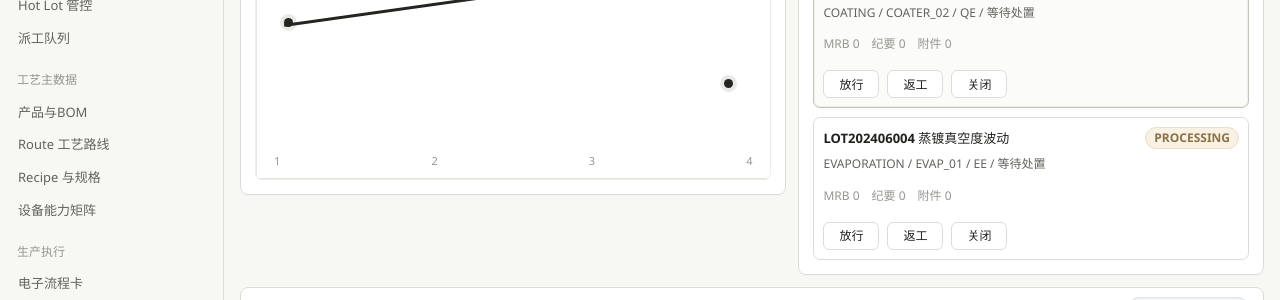
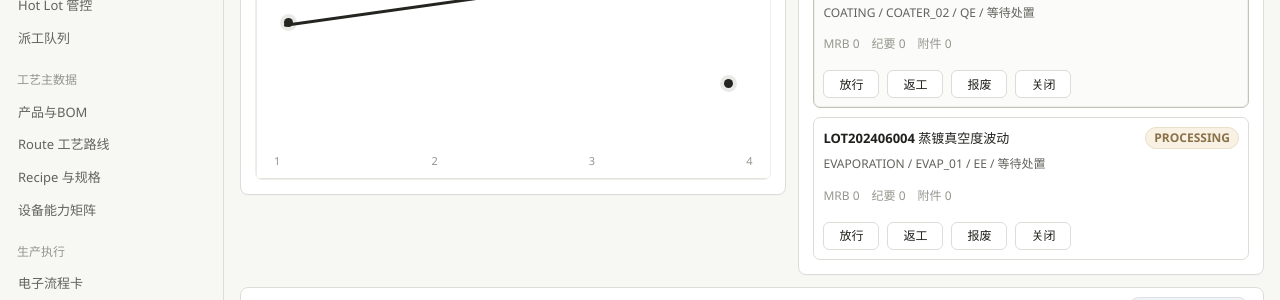
Before and after one commit to FanWenHuiChina/smartdisplay-mes, a Vue app in the folder smartdisplay-mes-ui/: page /quality in a window 1280 px wide. Shown: the part 383-683 px from the top of the page. Built offline with nearby package versions, Linux system fonts and the light colour scheme; no server answers; sample sign-in values are in the browser's storage.

Commit message:
feat: add quality mrb scrap action

```diff
--- a/smartdisplay-mes-ui/scripts/verify-frontend-contract.mjs
+++ b/smartdisplay-mes-ui/scripts/verify-frontend-contract.mjs
@@ -273,6 +273,10 @@ const masterView = read('src/views/master/index.vue')
 check('page:views/master/index.vue:bom-change-validation-file', masterView.includes('validationFileName') && masterView.includes('validationFileHash'), 'BOM change submit must carry substitute validation attachment metadata')
 check('page:views/master/index.vue:bom-change-attachment-count', masterView.includes('attachmentCount'), 'BOM change list must show validation attachment count')
 
+const qualityView = read('src/views/quality/index.vue')
+check('page:views/quality/index.vue:mrb-scrap-action', qualityView.includes("handleReview(item, 'SCRAP')"), 'quality MRB queue must expose SCRAP disposition action')
+check('page:views/quality/index.vue:mrb-review-close-permission-split', hasAll(qualityView, ['canReviewAction', 'canCloseAction', "hasButton('quality:mrb-review')", "hasButton('quality:exception-close')"]), 'MRB review and close actions must use separate button permissions')
+
 check('package:verify-script', packageJson.scripts?.['verify:frontend-contract'] === 'node scripts/verify-frontend-contract.mjs')
 
 if (failures.length) {
--- a/smartdisplay-mes-ui/src/views/quality/index.vue
+++ b/smartdisplay-mes-ui/src/views/quality/index.vue
@@ -65,10 +65,11 @@
               <span>附件 {{ item.attachmentCount }}</span>
             </div>
             <div v-if="item.conclusion" class="mini-conclusion">{{ item.conclusion }}</div>
-            <div v-if="item.status !== 'CLOSED' && canMrbAction" class="mini-actions">
-              <button class="mini-action" :disabled="actionLoading === item.eventNo" @click.stop="handleReview(item, 'RELEASE')">放行</button>
-              <button class="mini-action" :disabled="actionLoading === item.eventNo" @click.stop="handleReview(item, 'REWORK')">返工</button>
-              <button class="mini-action danger" :disabled="actionLoading === item.eventNo" @click.stop="handleClose(item)">关闭</button>
+            <div v-if="item.status !== 'CLOSED' && (canReviewAction || canCloseAction)" class="mini-actions">
+              <button v-if="canReviewAction" class="mini-action" :disabled="actionLoading === item.eventNo" @click.stop="handleReview(item, 'RELEASE')">放行</button>
+              <button v-if="canReviewAction" class="mini-action" :disabled="actionLoading === item.eventNo" @click.stop="handleReview(item, 'REWORK')">返工</button>
+              <button v-if="canReviewAction" class="mini-action danger" :disabled="actionLoading === item.eventNo" @click.stop="handleReview(item, 'SCRAP')">报废</button>
+              <button v-if="canCloseAction" class="mini-action" :disabled="actionLoading === item.eventNo" @click.stop="handleClose(item)">关闭</button>
             </div>
           </div>
         </div>
@@ -301,7 +302,9 @@ const mrbItems = computed(() => exceptions.value.slice(0, 5).map(item => ({
   minutesCount: item.mrbMinutesCount || 0
 })))
 
-const canMrbAction = computed(() => hasButton('quality:mrb-review') || hasButton('quality:exception-close'))
+const canReviewAction = computed(() => hasButton('quality:mrb-review'))
+const canCloseAction = computed(() => hasButton('quality:exception-close'))
+const canMrbAction = computed(() => canReviewAction.value || canCloseAction.value)
 const canApproveAction = computed(() => hasButton('quality:mrb-approve'))
 const canEscalateAction = computed(() => hasButton('quality:mrb-escalate'))
 
@@ -422,6 +425,14 @@ function escalationText(item) {
   return item.escalationRole || '-'
 }
 
+function actionLabel(action) {
+  return {
+    RELEASE: '放行',
+    REWORK: '返工',
+    SCRAP: '报废'
+  }[action] || '继续 Hold'
+}
+
 function actionText(action) {
   return {
     RELEASE: '复判通过，允许解除 Hold 并继续流转',
@@ -528,7 +539,7 @@ async function handleApproval(task, decision) {
 }
 
 async function handleReview(item, action) {
-  if (!canMrbAction.value) {
+  if (!canReviewAction.value) {
     ElMessage.warning('当前角色无权执行 MRB 复判')
     return
   }
@@ -539,7 +550,7 @@ async function handleReview(item, action) {
       ...mrbPayload(action, opinion),
       reviewer: localStorage.getItem('username') || 'qe'
     })
-    ElMessage.success(`MRB复判已提交：${action === 'RELEASE' ? '放行' : '返工'}`)
+    ElMessage.success(`MRB复判已提交：${actionLabel(action)}`)
     selectedEventNo.value = item.eventNo
     await loadQualityData()
     await loadMrbRecords(item.eventNo)
@@ -550,7 +561,7 @@ async function handleReview(item, action) {
 }
 
 async function handleClose(item) {
-  if (!canMrbAction.value) {
+  if (!canCloseAction.value) {
     ElMessage.warning('当前角色无权关闭异常')
     return
   }
```
Also changed, not shown: 3 other files (tests, documents, lock files or other folders).
